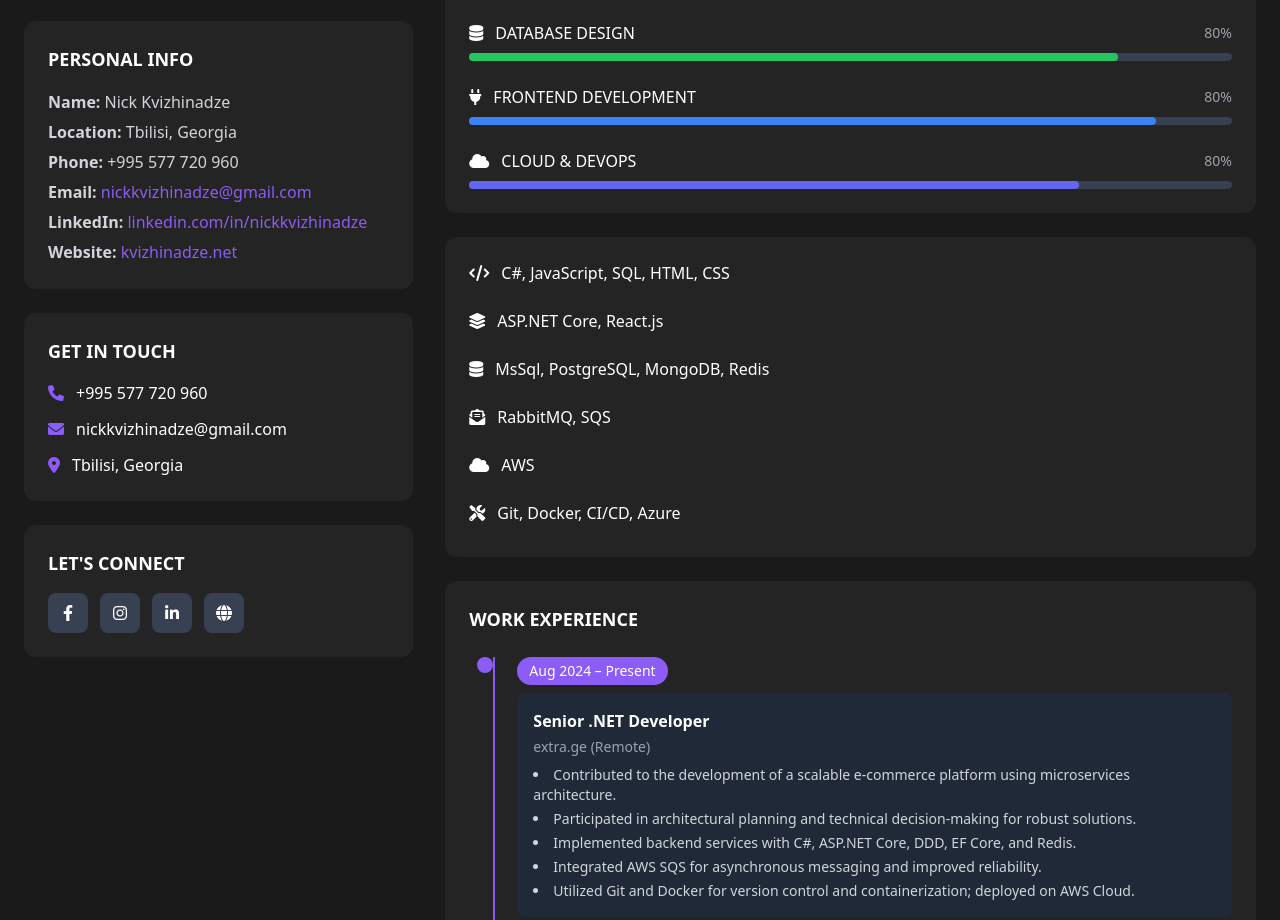
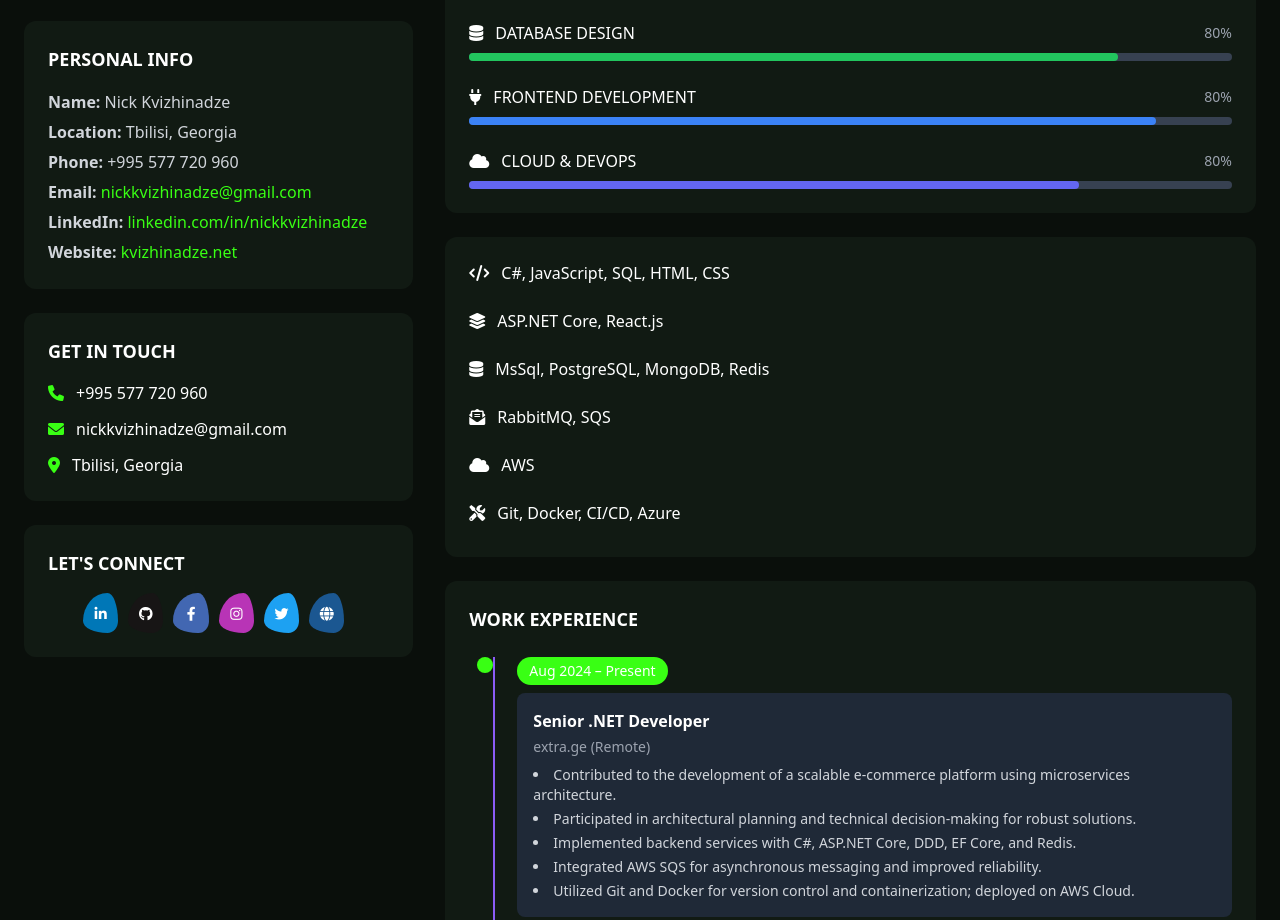
Before and after one commit to NickKvizhinadze/portfolio, a plain HTML site: page index.html in a window 1280 px wide. Shown: the part 447-1367 px from the top of the page. Drawn offline with nearby package versions, Linux system fonts and the light colour scheme.

Commit message:
Added socials and matrix colors

```diff
--- a/index.html
+++ b/index.html
@@ -13,9 +13,11 @@
             theme: {
                 extend: {
                     colors: {
-                        'dark-bg': '#1A1A1A',
-                        'card-bg': '#242424',
-                        'accent': '#8B5CF6',
+                        'dark-bg': '#0a0f0b',         // Matrix black
+                        'card-bg': '#111a13',         // Slightly lighter black
+                        'accent': '#39ff14',          // Matrix neon green
+                        'matrix-green': '#39ff14',    // For gradients or highlights
+                        'matrix-gray': '#1a2a1a',     // Subtle gray-green
                     }
                 }
             }
@@ -39,7 +41,8 @@
                 <!-- Navigation -->
                 <nav class="flex items-center space-x-4">
                     <a href="#profile" class="bg-accent px-4 py-2 rounded-lg text-white font-medium">Profile</a>
-                    <a href="#skills" class="px-4 py-2 rounded-lg text-gray-300 hover:text-white transition-colors">Skills
+                    <a href="#skills"
+                        class="px-4 py-2 rounded-lg text-gray-300 hover:text-white transition-colors">Skills
                     </a>
                     <a href="#experience"
                         class="px-4 py-2 rounded-lg text-gray-300 hover:text-white transition-colors">Experience</a>
@@ -116,22 +119,26 @@
                 <div class="bg-card-bg rounded-xl p-6">
                     <h3 class="text-lg font-bold mb-4">LET'S CONNECT</h3>
                     <div class="flex space-x-3">
-                        <a href="https://www.facebook.com/nick.kvizhinadze"
-                            class="w-10 h-10 bg-gray-700 rounded-lg flex items-center justify-center hover:bg-accent transition-colors">
+                        <div class="psSocial width-100">
+                            <a class="linkedin" href="https://www.linkedin.com/in/nickkvizhinadze/">
+                                <i class="fab fa-linkedin-in"></i>
+                            </a>
+                            <a class="github" href="https://github.com/NickKvizhinadze/">
+                                <i class="fab fa-github"></i>
+                            </a>
+                            <a class="facebook" href="https://www.facebook.com/nick.kvizhinadze">
                                 <i class="fab fa-facebook-f"></i>
                             </a>
-                        <a href="https://www.instagram.com/nick_kvizhinadze/"
-                            class="w-10 h-10 bg-gray-700 rounded-lg flex items-center justify-center hover:bg-accent transition-colors">
+                            <a class="instagram" href="https://www.instagram.com/nick_kvizhinadze">
                                 <i class="fab fa-instagram"></i>
                             </a>
-                        <a href="https://www.linkedin.com/in/nickkvizhinadze/"
-                            class="w-10 h-10 bg-gray-700 rounded-lg flex items-center justify-center hover:bg-accent transition-colors">
-                            <i class="fab fa-linkedin-in"></i>
+                            <a class="twitter" href="https://x.com/kvizhinadzenick">
+                                <i class="fab fa-twitter"></i>
                             </a>
-                        <a href="https://kvizhinadze.net"
-                            class="w-10 h-10 bg-gray-700 rounded-lg flex items-center justify-center hover:bg-accent transition-colors">
+                            <a class="digg" href="https://kvizhinadze.net/">
                                 <i class="fas fa-globe"></i>
                             </a>
+                        </div>
                     </div>
                 </div>
             </div>
--- a/styles.css
+++ b/styles.css
@@ -79,3 +79,92 @@
     text-transform: capitalize;
     margin: 25px 0 0;
 }
+
+.psSocial{
+    left: 0;
+    bottom: 30px;
+    z-index: 2;
+    display: flex;
+    justify-content: flex-start;
+    width: 100%;
+    padding: 0 35px;
+}
+.psSocial a{
+    width: 40px;
+    height: 40px;
+    background: #201e29;
+    color: #FFF;
+    border-radius: 70% 30% 30% 70% / 70% 70% 30% 30%;
+    font-size: 14px;
+    line-height: 1;
+    text-align: center;
+    padding: 14px 0;
+    margin: 0 10px 0 0;
+    transition: all ease 300ms;
+    -moz-transition: all ease 300ms;
+    -webkit-transition: all ease 300ms;
+    -o-transition: all ease 300ms;
+    -ms-transition: all ease 300ms;
+}
+.psSocial a.facebook{
+    background: #4267B2;
+}
+.psSocial a.twitter{
+    background: #1DA1F2;
+}
+.psSocial a.instagram{
+    background: #b834b6;
+}
+.psSocial a.dribbble{
+    background: #EA4C89;
+}
+.psSocial a.brand-what{
+    background: #6FE264;
+}
+.psSocial a.brand-yout{
+    background: #F70000;
+}
+.psSocial a.brand-snap{
+    background: #FFFC00;
+}
+.psSocial a.pinterest{
+    background: #E11A21;
+}
+.psSocial a.linkedin{
+    background: #0077B7;
+}
+.psSocial a.vimeo{
+    background: #2DABE2;
+}
+.psSocial a.vk{
+    background: #4986CC;
+}
+.psSocial a.digg{
+    background: #1B5791;
+}
+.psSocial a.github{
+    background: #171515;
+}
+.psSocial a.rss{
+    background: #FFA500;
+}
+.psSocial a.skype{
+    background: #00AFF0;
+}
+.psSocial a.behance{
+    background: #1769FF;
+}
+.psSocial a.xing{
+    background: #006064;
+}
+.psSocial a.tumblr{
+    background: #2A445F;
+}
+.psSocial a.reddit{
+    background: #F74300;
+}
+.psSocial a:hover {
+    background: #7635f5;
+    color: #fff;
+    border-radius: 30% 70% 70% 30% / 30% 30% 70% 70%;
+}
```
Lines whose indentation alone changed are shown as unchanged.
